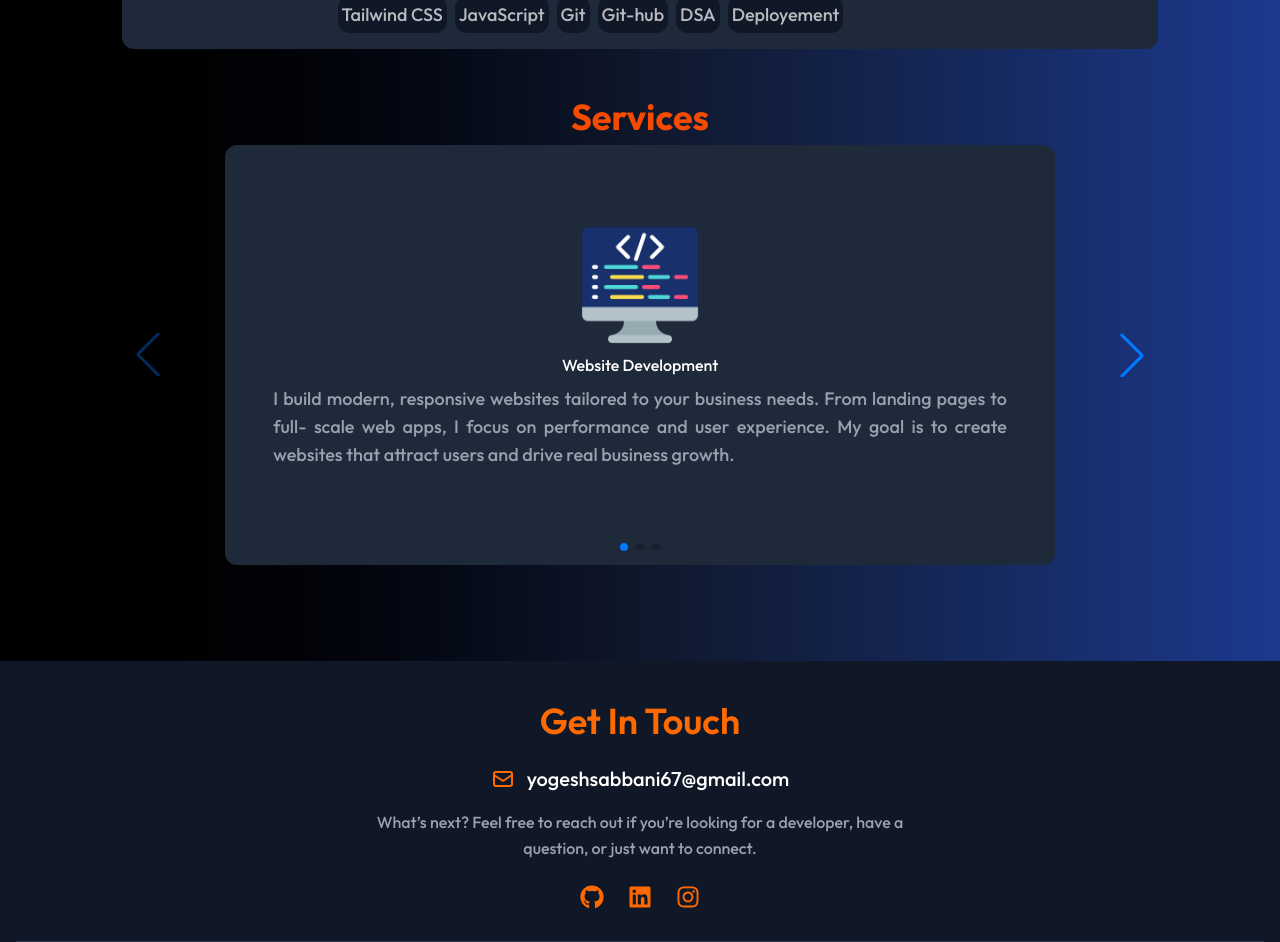
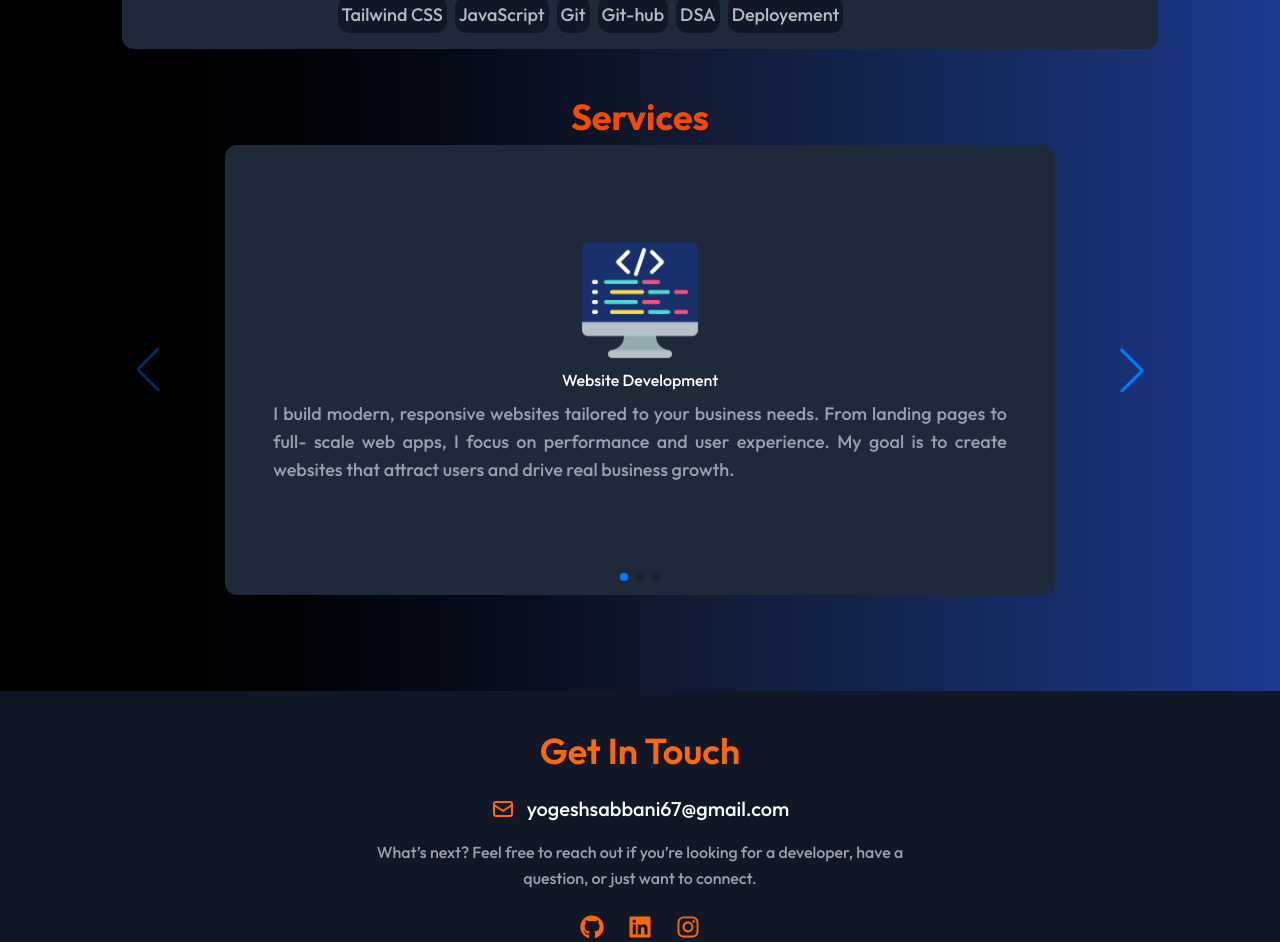
Before and after one commit to YogeshSabbani1213/Yogesh-s-Portfolio, a React (Vite) app: page / in a window 1280 px wide. Shown: the part 2852-3794 px from the top of the page. Built offline with nearby package versions, Linux system fonts and the light colour scheme; a web font is replaced by a local one.

Commit message:
resume edit

```diff
--- a/src/components/CustomSlider.jsx
+++ b/src/components/CustomSlider.jsx
@@ -53,7 +53,7 @@ Your application will be accessible worldwide with smooth performance and uptime
           >
             {data.map((card, i) => (
               <SwiperSlide key={i} className='flex flex-col justify-center items-center '>
-                <div className="min-h-[420px] md:w-[80%]  mx-auto bg-gray-800 rounded-xl px-4 py-4 pb-8 md:px-8 flex flex-col md:flex-row items-center md:items-center gap-4 md:gap-6">
+                <div className="min-h-[450px] md:w-[80%]  mx-auto bg-gray-800 rounded-xl px-4 py-4 pb-8 md:px-8 flex flex-col md:flex-row items-center md:items-center gap-4 md:gap-6">
                   <div className=' flex justify-center items-center flex-col px-4'>
                     <img src={card.image} alt="" className=' w-30 h-fit object-contain ' />
                     <h5 className='text-white font-bold/20 pt-2'>{card.title}</h5>
--- a/src/components/Hero.jsx
+++ b/src/components/Hero.jsx
@@ -35,12 +35,12 @@ const Hero = () => {
           </div>
 
           <div className="flex mt-3 justify-center items-center white gap-2">
-            <a href="/public/yogesh_sabbani_resume.pdf"
+            <a href="/yogesh_sabbani_resume.pdf"
               target="_blank"
               className="rounded-full text-sm sm:text-sm md:text-sm lg:text-lg mt-3 md:mt-3 px-2 py-1 bg-orange-600 text-white   flex justify-center items-center md:w-fit hover:bg-white hover:text-gray-900">
               View CV
             </a>
-            <a href="/public/yogesh_sabbani_resume.pdf"
+            <a href="/yogesh_sabbani_resume.pdf"
               download
               className="rounded-full text-sm sm:text-sm md:text-sm lg:text-lg mt-3 md:mt-3 px-2 py-1 bg-orange-600 text-white   flex justify-center items-center md:w-fit hover:bg-white hover:text-gray-900 ">
               Download-CV <FaDownload />
```
